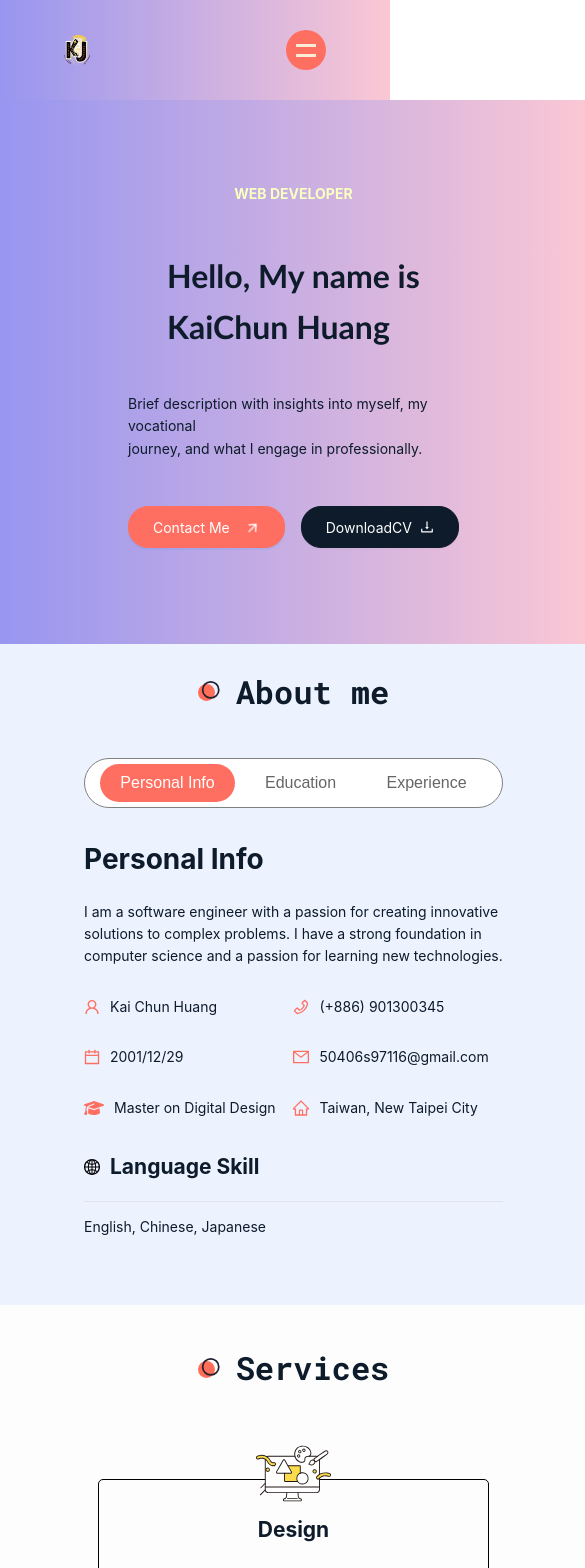
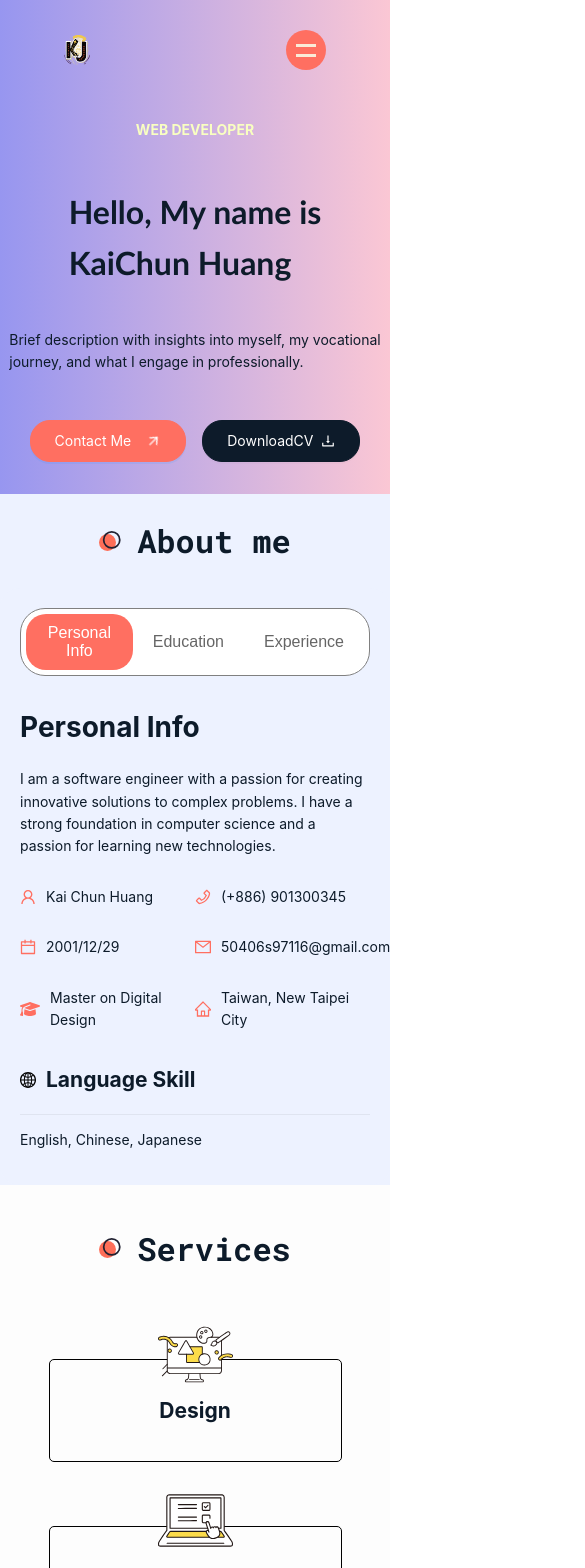
Before and after one commit to Charliebear520/myWebsite, a React (Vite) app: page / in a window 390 px wide. Shown: the top 1568 px of the page, 585 px wide, since content can reach past the window. Built offline with nearby package versions, Linux system fonts and the light colour scheme.

Commit message:
fix mobile rwd

```diff
--- a/package.json
+++ b/package.json
@@ -16,6 +16,7 @@
     "@fortawesome/free-solid-svg-icons": "^6.6.0",
     "@fortawesome/react-fontawesome": "^0.2.2",
     "antd": "^5.21.5",
+    "axios": "^1.7.9",
     "framer-motion": "^11.11.10",
     "gsap": "^3.12.5",
     "lodash": "^4.17.21",
--- a/src/components/About/about.module.css
+++ b/src/components/About/about.module.css
@@ -24,3 +24,9 @@
     display: none;
   }
 }
+
+@media (max-width: 576px) {
+  .row{
+    padding:0;
+  }
+}
--- a/src/components/Hero/hero.module.css
+++ b/src/components/Hero/hero.module.css
@@ -108,4 +108,17 @@
     width: 100%;
     justify-content: center;
   }
+  .background {
+    padding: 0;
+    display: flex;
+    justify-content: center;
+  }
 }
+
+@media (max-width: 576px) {
+  .background {
+    padding: 0;
+    display: flex;
+    justify-content: center;
+  }
+}
```
Also changed, not shown: 2 other files (tests, documents, lock files or other folders).
